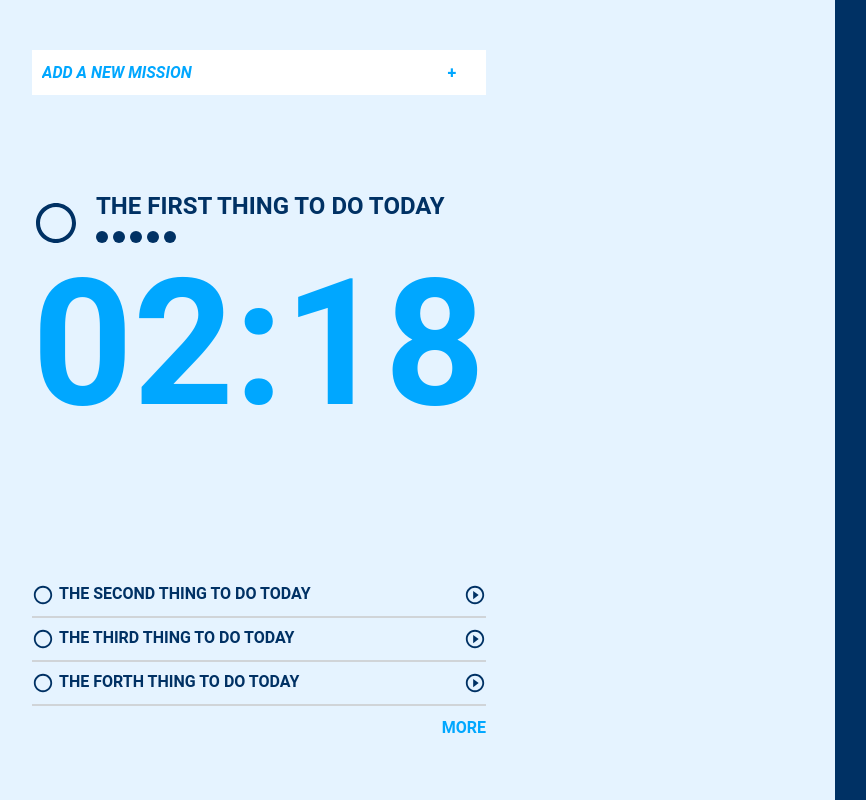
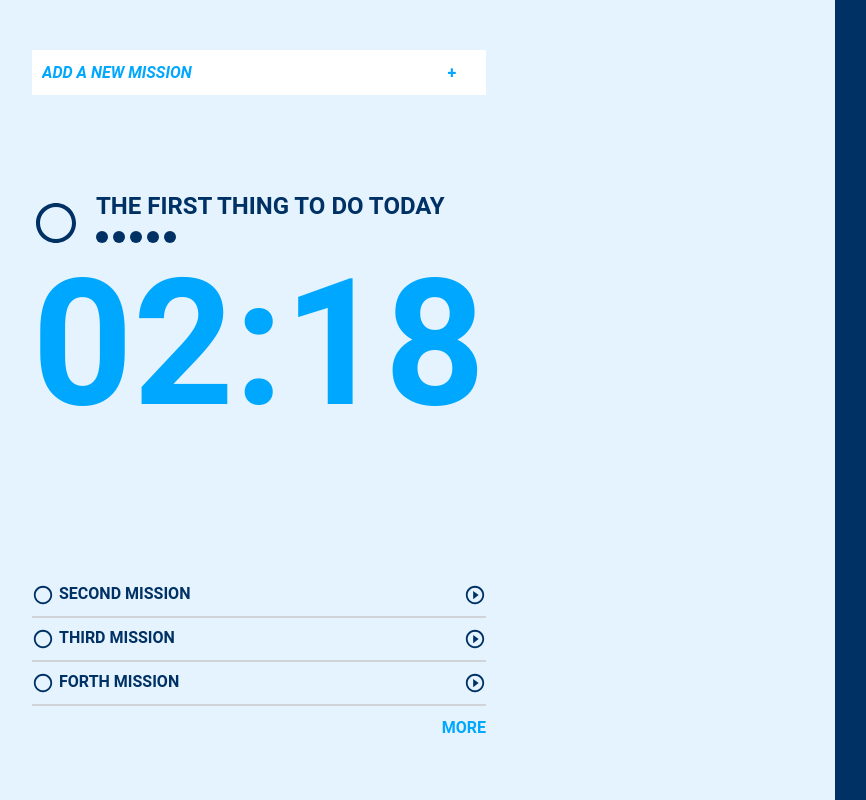
Before and after one commit to lax19970612/f2e2nd_week1, a Vue app: page / in a window 1280 px wide. Shown: the whole page, without its empty margins (18-884 px from the left). Built offline with nearby package versions, Linux system fonts and the light colour scheme; the HTML template or start-up script is replaced by a standard one.

Commit message:
Feat: implement MissionList feature, App state saving missionData

```diff
--- a/src/App.vue
+++ b/src/App.vue
@@ -1,13 +1,17 @@
 <template>
-  <base-feature-layout />
+  <base-feature-layout
+    :missionList="missionList"
+    @executeMissionEmit="executeMissionEmitHandler"
+  />
   <advanced-feature-layout />
 </template>
 
 <script lang="ts">
-import { defineComponent } from "vue";
+import { defineComponent, toRefs, reactive } from "vue";
 // import HelloWorld from './components/HelloWorld.vue';
 import BaseFeatureLayout from "./layouts/BaseFeatureLayout.vue";
 import AdvancedFeatureLayout from "./layouts/AdvancedFeatureLayout.vue";
+import Mission from "./interfaces/Mission";
 
 export default defineComponent({
   name: "App",
@@ -16,6 +20,42 @@ export default defineComponent({
     BaseFeatureLayout,
     AdvancedFeatureLayout,
   },
+  setup() {
+    const state = reactive({
+      missionList: [
+        {
+          complete: false,
+          name: "first mission",
+          unitTime: 1500,
+          executeTime: 3000,
+        },
+        {
+          complete: false,
+          name: "second mission",
+          unitTime: 1500,
+          executeTime: 0,
+        },
+        {
+          complete: false,
+          name: "third mission",
+          unitTime: 1500,
+          executeTime: 0,
+        },
+        {
+          complete: false,
+          name: "forth mission",
+          unitTime: 1500,
+          executeTime: 0,
+        }
+      ]
+    })
+
+    function executeMissionEmitHandler(context: number) {
+      state.missionList = [...state.missionList.splice(context, 1), ...state.missionList]
+    }
+
+    return { ...toRefs(state), executeMissionEmitHandler }
+  }
 });
 </script>
 
--- a/src/components/MissionList.vue
+++ b/src/components/MissionList.vue
@@ -1,23 +1,85 @@
 <template>
   <div class="mission-list-wrapper">
-    <div class="mission-list-row">
-      <div class="mission-list-icon" />
-      <div class="mission-list-content">the second thing to do today</div>
-      <div class="mission-list-play-icon" />
-    </div>
-    <div class="mission-list-row">
-      <div class="mission-list-icon" />
-      <div class="mission-list-content">the third thing to do today</div>
-      <div class="mission-list-play-icon" />
-    </div>
-    <div class="mission-list-row">
-      <div class="mission-list-icon" />
-      <div class="mission-list-content">the forth thing to do today</div>
-      <div class="mission-list-play-icon" />
+    <div
+      class="mission-list-row"
+      v-for="(mission, index) in sortedMissionList"
+      :key="index"
+    >
+      <div
+        class="mission-list-icon"
+        :class="[mission.complete ? 'icon-checked' : 'icon-unchecked']"
+      />
+      <div class="mission-list-content">{{ mission.name }}</div>
+      <div
+        v-if="!mission.complete"
+        class="mission-list-play-icon"
+        @click="executeMission(index)"
+      />
     </div>
     <div class="mission-list-row mission-list-getmore">MORE</div>
   </div>
 </template>
+
+<script lang="ts">
+import { defineComponent, PropType, reactive, toRefs, watch } from "vue";
+import Mission from "@/interfaces/Mission";
+
+export default defineComponent({
+  name: "MissionList",
+  props: {
+    missionList: {
+      type: Array as PropType<Mission[]>,
+      default: () => [],
+    },
+    showComplete: {
+      type: Boolean,
+      default: false,
+    },
+    showFirstMission: {
+      type: Boolean,
+      default: false,
+    },
+    limit: {
+      type: Number,
+      default: -1,
+    },
+  },
+  setup(props, { emit }) {
+    const state = reactive({
+      sortedMissionList: sortedMission(props.missionList)
+    });
+
+    // @watch
+    watch(() => props.missionList, (newValue: Mission[], oldValue: Mission[]) => {
+      state.sortedMissionList = sortedMission(newValue)
+    }, { deep: true })
+
+    // @method
+    function sortedMission(initialMissionList: Mission[]): Mission[] {
+      const missions: Mission[] = props.showFirstMission ? initialMissionList : initialMissionList.slice(1);
+      const filterMissions: Mission[] = missions.filter((mission: Mission) => {
+        return mission.complete === props.showComplete;
+      });
+
+      const sortedMissionList: Mission[] = props.limit !== -1
+            ? filterMissions.slice(0, props.limit)
+            : filterMissions
+
+      return sortedMissionList
+    }
+
+    function executeMission(index: number) {
+      emit("executeMissionEmit", !props.showFirstMission ? index + 1: index)
+    }
+
+    return {
+      ...toRefs(state),
+      sortedMission,
+      executeMission
+    };
+  },
+});
+</script>
 
 <style lang="scss" scoped>
 $mission_list_icon_size: 22px;
@@ -45,10 +107,6 @@ $mission_list_font_color: #003164;
     height: $mission_list_icon_size;
 
     background-color: $mission_list_font_color;
-    mask: url("~@/assets/svg/radio_button_unchecked_24dp.svg") no-repeat center /
-      contain;
-    -webkit-mask: url("~@/assets/svg/radio_button_unchecked_24dp.svg") no-repeat
-      center / contain;
   }
 
   &-content {
@@ -84,4 +142,18 @@ $mission_list_font_color: #003164;
     cursor: pointer;
   }
 }
+
+.icon-unchecked {
+  mask: url("~@/assets/svg/radio_button_unchecked_24dp.svg") no-repeat center /
+    contain;
+  -webkit-mask: url("~@/assets/svg/radio_button_unchecked_24dp.svg") no-repeat
+    center / contain;
+}
+
+.icon-checked {
+  mask: url("~@/assets/svg/check_circle_outline_24dp.svg") no-repeat center /
+    contain;
+  -webkit-mask: url("~@/assets/svg/check_circle_outline_24dp.svg") no-repeat
+    center / contain;
+}
 </style>
--- a/src/layouts/BaseFeatureLayout.vue
+++ b/src/layouts/BaseFeatureLayout.vue
@@ -17,7 +17,10 @@
       </div>
       <div class="current-mission-countdown-timer">02:18</div>
     </div>
-    <mission-list />
+    <mission-list
+      :missionList="missionList"
+      @executeMissionEmit="executeMissionEmitHandler"
+    />
   </section>
 </template>
 
@@ -43,7 +46,13 @@ export default defineComponent({
     MissionInput,
     MissionList,
   },
-  setup() {},
+  setup(props, { emit }) {
+    function executeMissionEmitHandler (payload: number) {
+      emit('executeMissionEmit', payload)
+    }
+
+    return { executeMissionEmitHandler }
+  },
 });
 </script>
 
@@ -129,65 +138,4 @@ $current_mission_icon_size: 48px;
   }
 }
 
-.mission-list {
-  &-wrapper {
-    width: 100%;
-
-    display: flex;
-    flex-direction: column;
-  }
-
-  &-row {
-    width: 100%;
-    display: flex;
-    padding: 10px 0;
-    border-bottom: 2px solid rgba(200, 200, 200, 0.7);
-  }
-
-  &-icon {
-    min-width: $mission_list_icon_size;
-    width: $mission_list_icon_size;
-    min-height: $mission_list_icon_size;
-    height: $mission_list_icon_size;
-
-    background-color: $mission_list_font_color;
-    mask: url("~@/assets/svg/radio_button_unchecked_24dp.svg") no-repeat center /
-      contain;
-    -webkit-mask: url("~@/assets/svg/radio_button_unchecked_24dp.svg") no-repeat
-      center / contain;
-  }
-
-  &-content {
-    width: calc(100% - #{$mission_list_icon_size} * 2);
-    text-transform: uppercase;
-    font-weight: bold;
-    color: $mission_list_font_color;
-    padding: 0 5px;
-
-    margin-top: -2px;
-  }
-
-  &-play-icon {
-    min-width: $mission_list_icon_size;
-    width: $mission_list_icon_size;
-    min-height: $mission_list_icon_size;
-    height: $mission_list_icon_size;
-
-    cursor: pointer;
-
-    background-color: $mission_list_font_color;
-    mask: url("~@/assets/svg/play_circle_outline_24dp.svg") no-repeat center /
-      contain;
-    -webkit-mask: url("~@/assets/svg/play_circle_outline_24dp.svg") no-repeat
-      center / contain;
-  }
-
-  &-getmore {
-    border-bottom: 0;
-    color: #00a7ff;
-    justify-content: flex-end;
-    font-weight: bold;
-    cursor: pointer;
-  }
-}
 </style>
```
Also changed, not shown: 2 other files (tests, documents, lock files or other folders).
